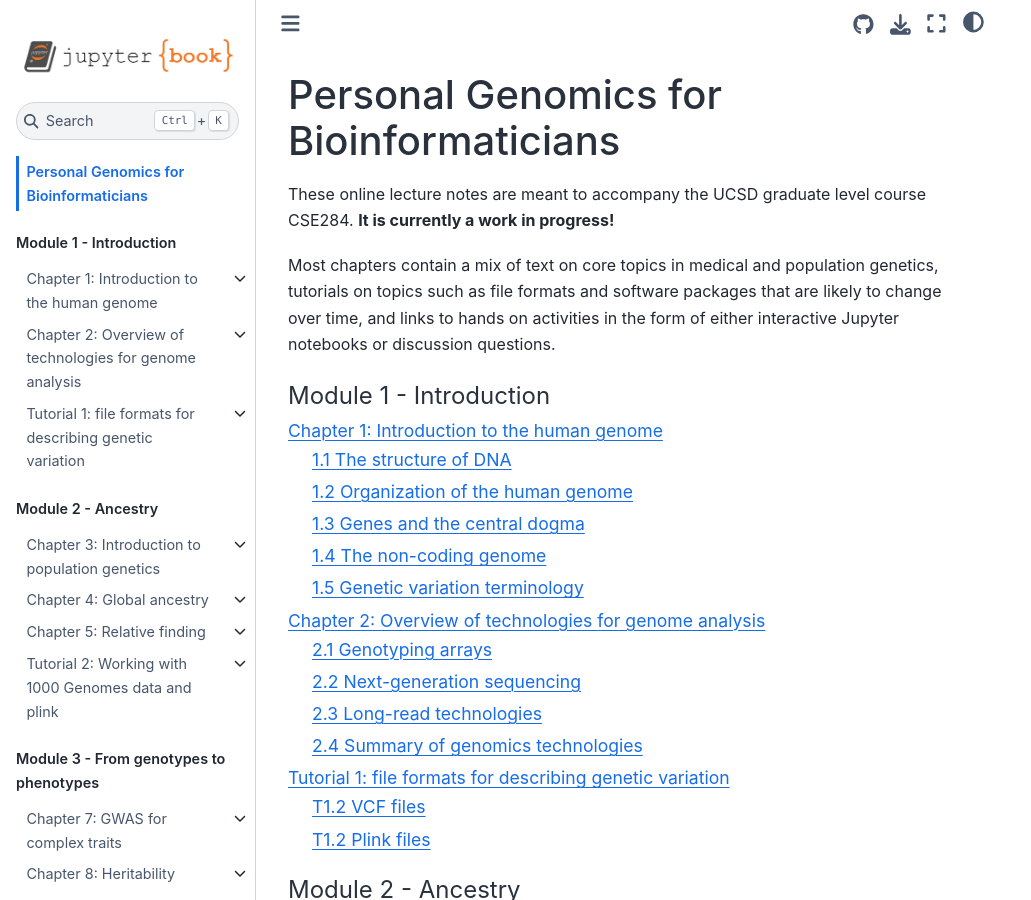
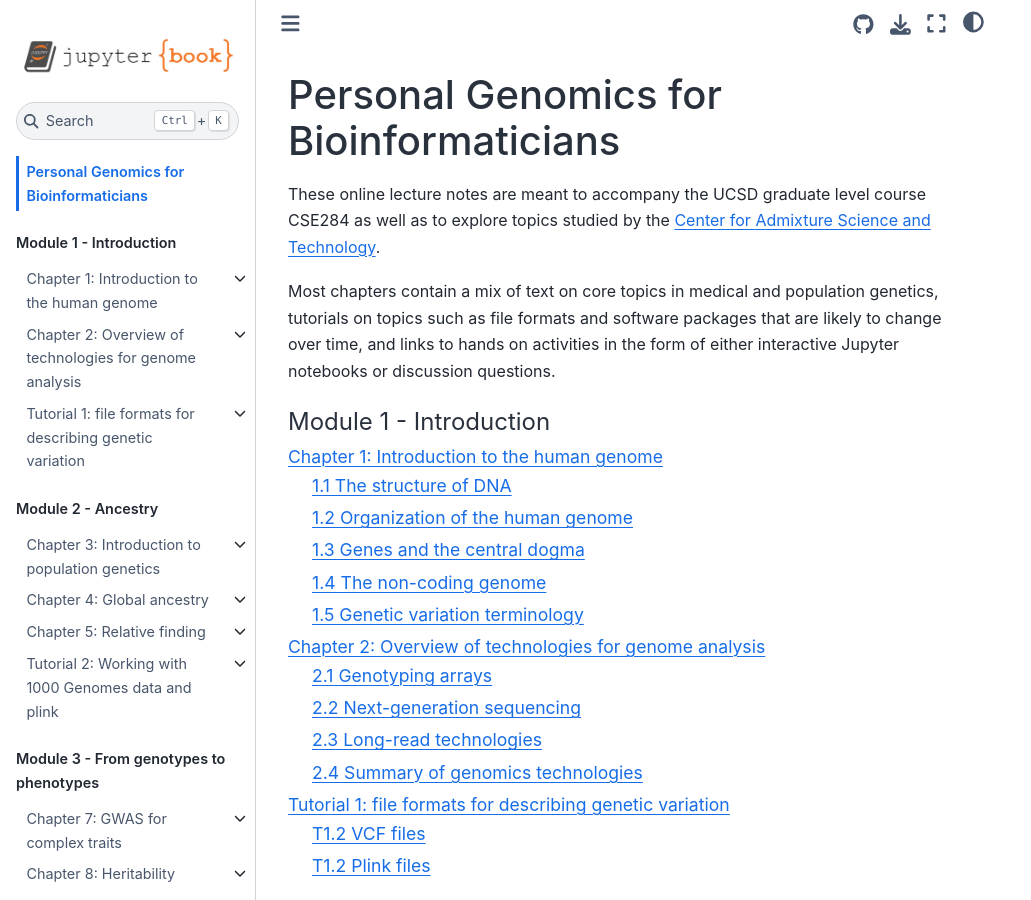
Before and after one commit to gymrek-lab/personal-genomics-textbook, a Jupyter Book: the page built from index.md, in a window 1280 px wide and 900 px high. Shown: the whole window, without its empty margins (0-1031 px from the left). Built offline with Jupyter Book 1.0.4 settings and Sphinx 7.4.7 and the Sphinx Book theme 1.1.4, drawn with Linux system fonts in a browser that asks for light colours; pages that are not in the unit, such as notebooks, are missing from menus.

Commit message:
update home page

```diff
--- a/index.md
+++ b/index.md
@@ -1,6 +1,6 @@
 # Personal Genomics for Bioinformaticians
 
-These online lecture notes are meant to accompany the UCSD graduate level course CSE284. **It is currently a work in progress!**
+These online lecture notes are meant to accompany the UCSD graduate level course CSE284 as well as to explore topics studied by the [Center for Admixture Science and Technology](https://admixgenomics.ucsd.edu/).
 
 Most chapters contain a mix of text on core topics in medical and population genetics, tutorials on topics such as file formats and software packages that are likely to change over time, and links to hands on activities in the form of either interactive Jupyter notebooks or discussion questions.
 
```
